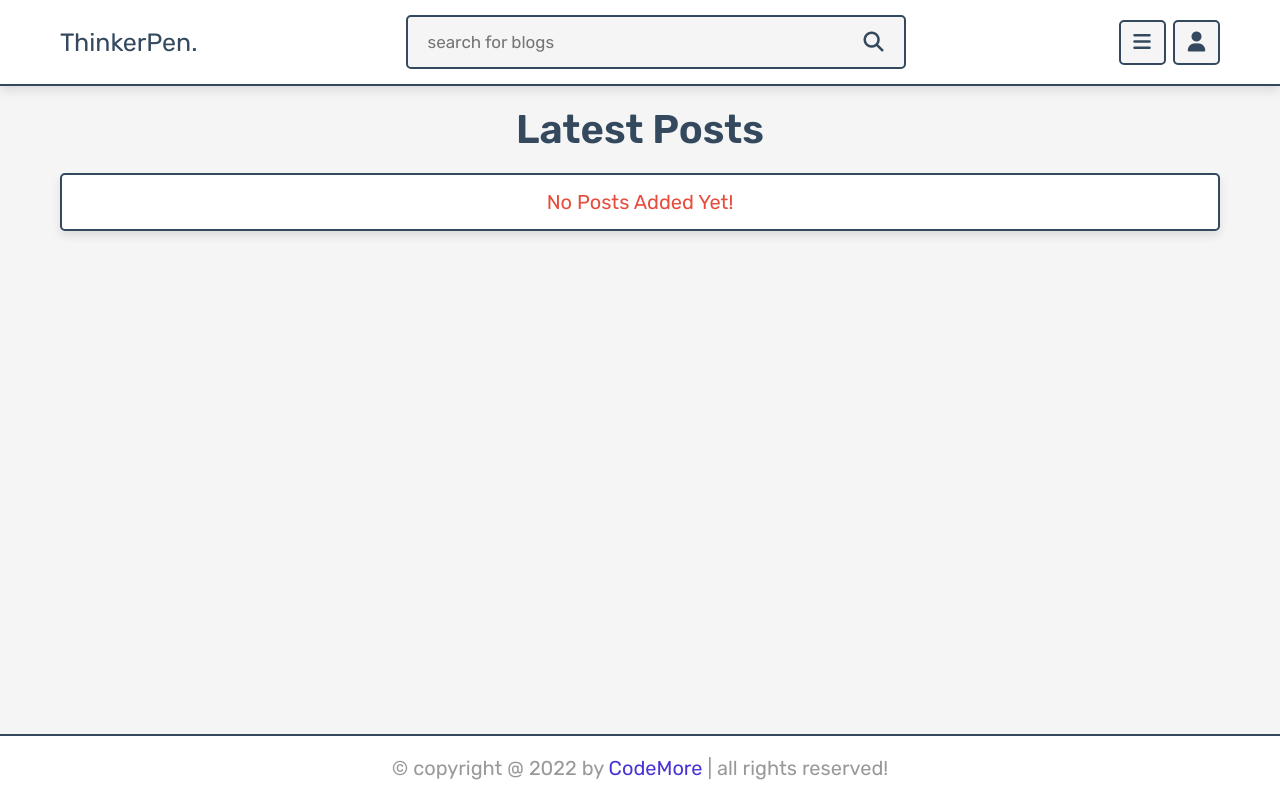
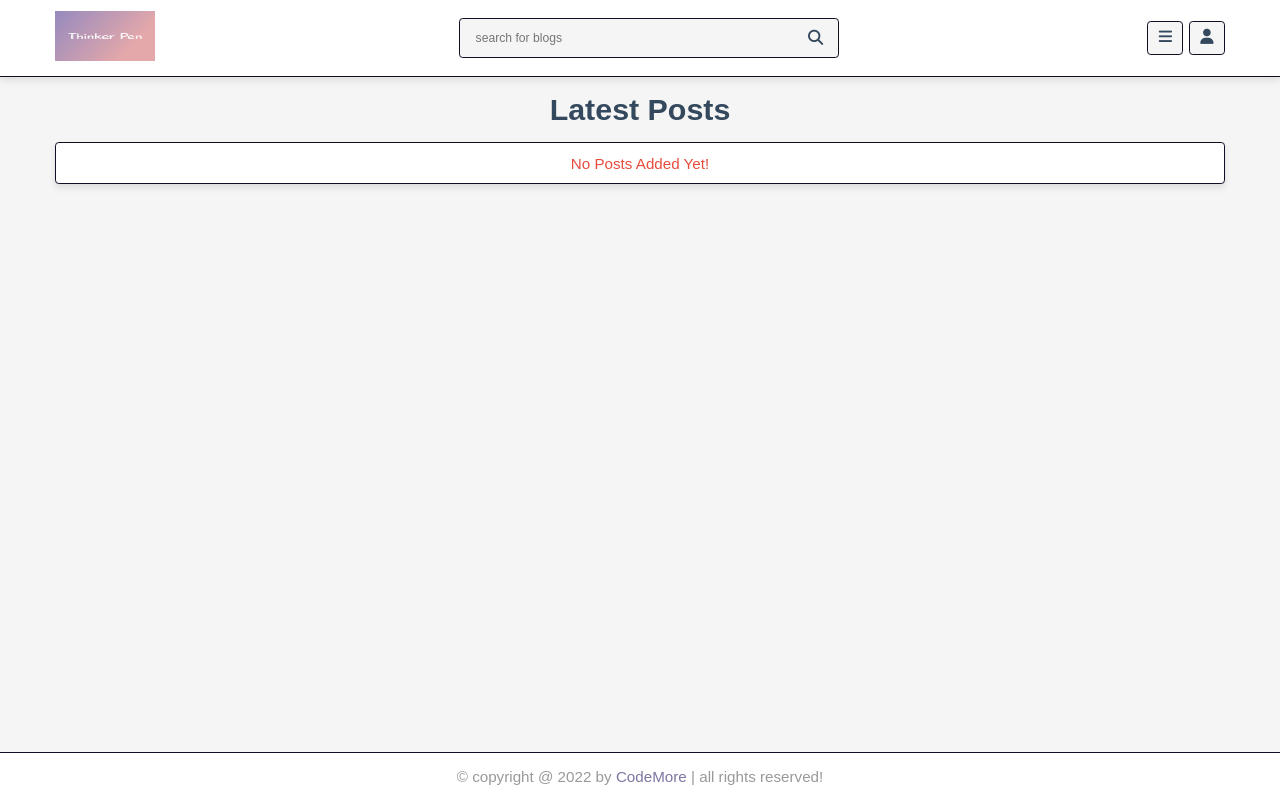
Before and after one commit to CodeMorecamp/Full-Stack-Blog, a PHP site: page /posts.php in a window 1280 px wide. Run offline with PHP 8.4, Linux system fonts and the light colour scheme; data that the repository does not hold is empty; some libraries are stand-ins or nearby versions.

Commit message:
Update to the backend logic and css styles for admin and user

```diff
--- a/components/user_header.php
+++ b/components/user_header.php
@@ -15,7 +15,7 @@ if (isset($message)) {
 
    <section class="flex">
 
-      <a href="home.php" class="logo">ThinkerPen.</a>
+      <a href="home.php" class="logo"><img src="profile.png" alt="" class="img-cl"></a>
 
       <form action="search.php" method="POST" class="search-form">
          <input type="text" name="search_box" class="box" maxlength="100" placeholder="search for blogs" required>
--- a/css/style.css
+++ b/css/style.css
@@ -1,19 +1,20 @@
 @import url('https://fonts.googleapis.com/css2?family=Rubik:wght@300;400;500;600&display=swap');
+@import url('<https://fonts.googleapis.com/css2family=Montserrat:wght@300;400;500;600;700;800;900;&display=swap');
 
 :root{
-   --main-color:#4834d4;
+   --main-color:#7c76a1;
    --red:#e74c3c;
    --orange:#f39c12;
    --black:#34495e;
    --white:#fff;
    --light-bg:#f5f5f5;
    --light-color:#999;
-   --border:.2rem solid var(--black);
+   --border:.2rem solid rgb(14, 14, 36);
    --box-shadow:0 .5rem 1rem rgba(0,0,0,.1);
 }
 
 *{
-   font-family: 'Rubik', sans-serif;
+   font-family: 'Montserrat', sans-serif;
    margin:0; padding:0;
    box-sizing: border-box;
    outline: none; border:none;
@@ -39,15 +40,15 @@
 }
 
 html{
-   font-size: 62.5%;
+   font-size: 47.5%;
    overflow-x: hidden;
    scroll-behavior: smooth;
-   scroll-padding-top: 7rem;
+   scroll-padding-top: 6.1rem;
 }
 
 body{
    background-color: var(--light-bg);
-   padding-bottom: 7rem;
+   padding-bottom: 6.2rem;
 }
 
 section{
@@ -65,7 +66,7 @@ section{
    margin-top: 1rem;
    border-radius: .5rem;
    cursor: pointer;
-   font-size: 1.8rem;
+   font-size: 1.3rem;
    color:var(--white);
    padding:1.2rem 3rem;
    text-transform: capitalize;
@@ -84,11 +85,12 @@ section{
 .option-btn{
    display: block;
    width: 100%;
+   /* margin: 00%; */
 }
 
 .inline-btn,
 .btn{
-   background-color: var(--main-color);
+   background-color: blueviolet;
 }
 
 .inline-delete-btn,
@@ -129,18 +131,18 @@ section{
 }
 
 .message span{
-   font-size: 2rem;
+   font-size: 1.6rem;
    color:var(--black);
 }
 
 .message i{
-   font-size: 2.5rem;
+   font-size: 1.5rem;
    color:var(--red);
    cursor: pointer;
 }
 
 .message i:hover{
-   color:var(--black);
+   color:red;
 }
 
 .empty{
@@ -183,7 +185,7 @@ section{
 }
 
 .header .flex .logo{
-   font-size: 2.5rem;
+   font-size: 2rem;
    color:var(--black);
 }
 
@@ -192,7 +194,7 @@ section{
    border-radius: .5rem;
    background-color: var(--light-bg);
    display: flex;
-   gap:2rem;
+   gap:1.4rem;
    padding:1.5rem 2rem;
    width: 50rem;
 }
@@ -200,7 +202,7 @@ section{
 .header .flex .search-form .box{
    width: 100%;
    background: none;
-   font-size: 1.7rem;
+   font-size: 1.6rem;
    color:var(--black);
 }
 
@@ -851,3 +853,15 @@ section{
    }
 
 }
+
+.img-cl {
+   width: 100px;
+   height: 50px;
+}
+
+
+.container {
+   width: var(--container-width-lg);
+   max-width: 1080px;
+   margin-inline: auto;
+}
--- a/posts.php
+++ b/posts.php
@@ -4,9 +4,9 @@ include 'components/connect.php';
 
 session_start();
 
-if(isset($_SESSION['user_id'])){
+if (isset($_SESSION['user_id'])) {
    $user_id = $_SESSION['user_id'];
-}else{
+} else {
    $user_id = '';
 };
 
@@ -16,6 +16,7 @@ include 'components/like_post.php';
 
 <!DOCTYPE html>
 <html lang="en">
+
 <head>
    <meta charset="UTF-8">
    <meta http-equiv="X-UA-Compatible" content="IE=edge">
@@ -28,21 +29,22 @@ include 'components/like_post.php';
    <link rel="stylesheet" href="css/style.css">
 
 </head>
+
 <body>
 
    <?php include 'components/user_header.php'; ?>
 
    <section class="posts-container">
 
-   <h1 class="heading">latest posts</h1>
+      <h2 class="heading">latest posts</h2>
 
       <div class="box-container">
 
          <?php
          $select_posts = $conn->prepare("SELECT * FROM `posts` WHERE status = ?");
          $select_posts->execute(['active']);
-         if($select_posts->rowCount() > 0){
-            while($fetch_posts = $select_posts->fetch(PDO::FETCH_ASSOC)){
+         if ($select_posts->rowCount() > 0) {
+            while ($fetch_posts = $select_posts->fetch(PDO::FETCH_ASSOC)) {
 
                $post_id = $fetch_posts['id'];
 
@@ -69,7 +71,7 @@ include 'components/like_post.php';
                   </div>
 
                   <?php
-            if($fetch_posts['image'] != ''){
+                  if ($fetch_posts['image'] != '') {
                   ?>
                      <img src="uploaded_img/<?= $fetch_posts['image']; ?>" class="post-image" alt="">
                   <?php
@@ -81,13 +83,15 @@ include 'components/like_post.php';
                   <a href="category.php?category=<?= $fetch_posts['category']; ?>" class="post-cat"> <i class="fas fa-tag"></i> <span><?= $fetch_posts['category']; ?></span></a>
                   <div class="icons">
                      <a href="view_post.php?post_id=<?= $post_id; ?>"><i class="fas fa-comment"></i><span>(<?= $total_post_comments; ?>)</span></a>
-            <button type="submit" name="like_post"><i class="fas fa-heart" style="<?php if($confirm_likes->rowCount() > 0){ echo 'color:var(--red);'; } ?>  "></i><span>(<?= $total_post_likes; ?>)</span></button>
+                     <button type="submit" name="like_post"><i class="fas fa-heart" style="<?php if ($confirm_likes->rowCount() > 0) {
+                                                                                                echo 'color:var(--red);';
+                                                                                             } ?>  "></i><span>(<?= $total_post_likes; ?>)</span></button>
                   </div>
 
                </form>
          <?php
             }
-      }else{
+         } else {
             echo '<p class="empty">no posts added yet!</p>';
          }
          ?>
@@ -99,7 +103,52 @@ include 'components/like_post.php';
 
 
 
-
+   <!-- <section class="singlepost">
+      <div class="container singlepost__container">
+         <h2>
+            Lorem, ipsum dolor sit amet consectetur adipisicing elit. Sapiente
+            pariatur quibusdam recusandae.
+         </h2>
+         <div class="post__author">
+            <img src="./images/woman.jpg" alt="" />
+         </div>
+         <div class="post__author-info">
+            <h5>By: Elder</h5>
+            <small>June 14, 2022 - 07:23</small>
+            <div class="singlepost__thumbnail">
+               <img src="./images/image4.jpg" alt="" />
+            </div>
+         </div>
+         <p>
+            Lorem ipsum dolor sit amet consectetur adipisicing elit. Repellendus
+            aperiam animi quod autem e aque ducimus quis iste vero odio. Tempore
+            totam atque provident in placeat deleniti autem quibusdam iure non
+            saepe distinctio pariatur, debitis nobis ut numquam vero excepturi.
+            Error.
+         </p>
+         <p>
+            Lorem ipsum dolor sit amet consectetur adipisicing elit. Repellendus
+            aperiam animi quod autem e aque ducimus quis iste vero odio. Tempore
+            totam atque provident in placeat deleniti autem quibusdam iure non
+            saepe distinctio pariatur, debitis nobis ut numquam vero excepturi.
+            Error.
+         </p>
+         <p>
+            Lorem ipsum dolor sit amet consectetur adipisicing elit. Repellendus
+            aperiam animi quod autem e aque ducimus quis iste vero odio. Tempore
+            totam atque provident in placeat deleniti autem quibusdam iure non
+            saepe distinctio pariatur, debitis nobis ut numquam vero excepturi.
+            Error.
+         </p>
+         <p>
+            Lorem ipsum dolor sit amet consectetur adipisicing elit. Repellendus
+            aperiam animi quod autem e aque ducimus quis iste vero odio. Tempore
+            totam atque provident in placeat deleniti autem quibusdam iure non
+            saepe distinctio pariatur, debitis nobis ut numquam vero excepturi.
+            Error.
+         </p>
+      </div>
+   </section> -->
 
 
 
@@ -118,4 +167,5 @@ include 'components/like_post.php';
    <script src="js/script.js"></script>
 
 </body>
+
 </html>
```
Also changed, not shown: admin/admin_login.php (+10 -8 lines), css/admin_style.css (+1 -16 lines), login.php (+9 -6 lines), cover.png (added), profile.png (added), uploaded_img/cover.png (added), uploaded_img/coverr.png (added), uploaded_img/profile.png (added). Lines whose indentation alone changed are shown as unchanged.
